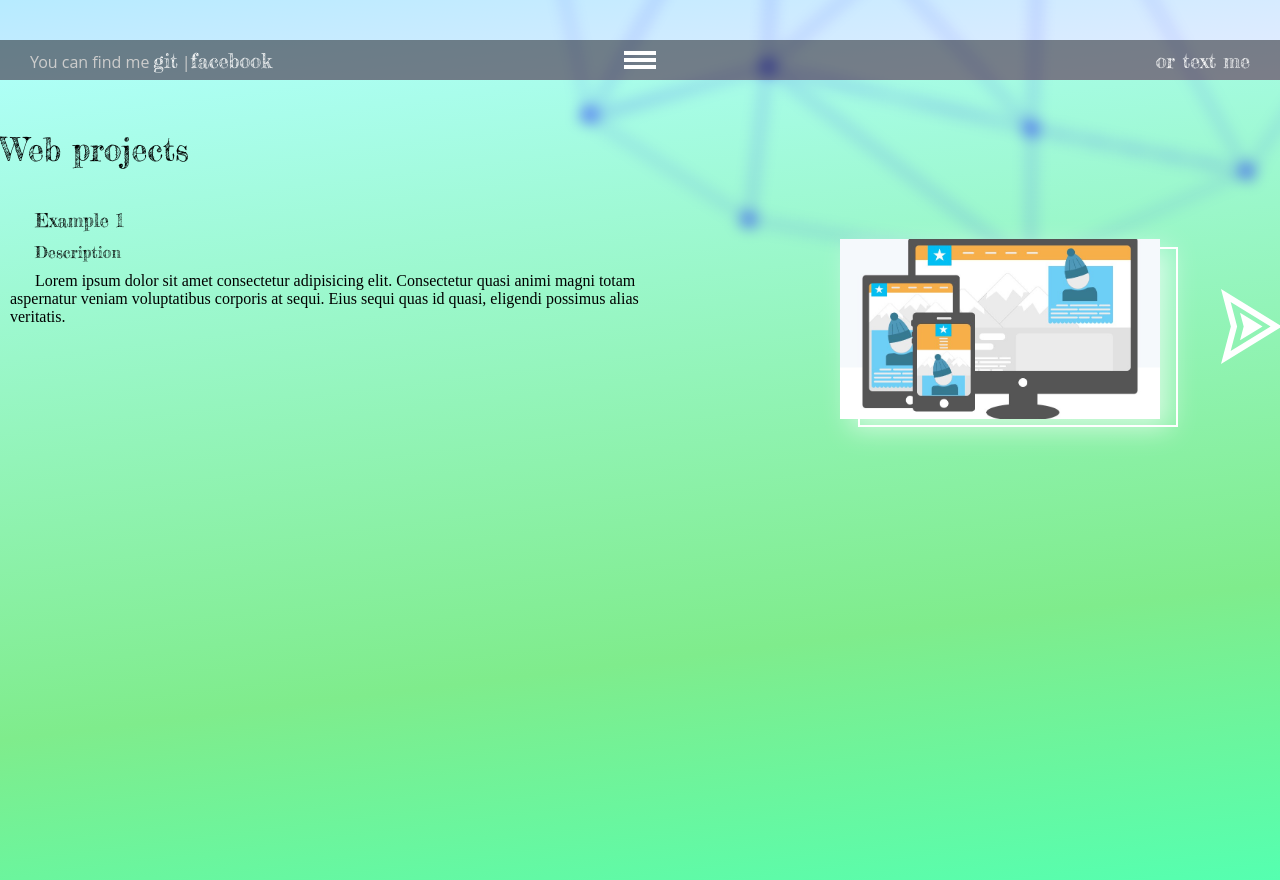
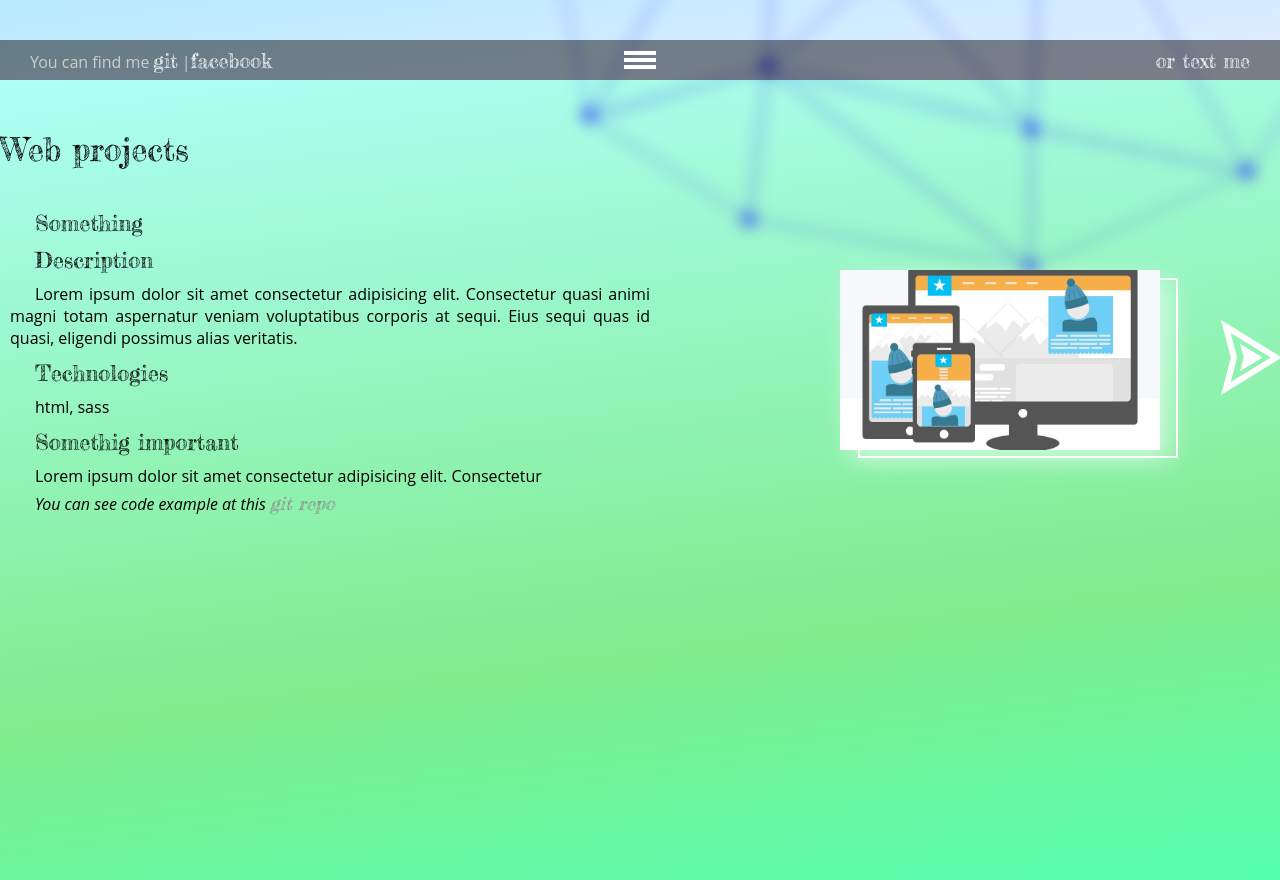
Before and after one commit to RomanFPL/my-profile, a website with bundled scripts: page src/index.html in a window 1280 px wide. Shown: the part 720-1600 px from the top of the page. Built offline with nearby package versions, Linux system fonts and the light colour scheme; animation ran at ten frames a second.

Commit message:
Create project constructor & classes

```diff
--- a/src/assets/sass/_header.sass
+++ b/src/assets/sass/_header.sass
@@ -78,10 +78,3 @@ nav
                 font-weight: 400
                 line-height: 18px
                 color: #cccccc
-            a
-                color: #ffffff
-                transition: all ease-in-out .5s
-                text-decoration: none
-                &:hover
-                    color:#500da7
-                    transition: all ease-in-out .5s
--- a/src/assets/sass/_works.sass
+++ b/src/assets/sass/_works.sass
@@ -8,8 +8,17 @@
         font-size: 32px
     h3, h4
         margin: 10px 10px 10px 25px
+        font-size: 22px
     p
         text-indent: 25px
+        line-height: 22px
+        margin: 5px 0
+        text-align: justify
+    a
+        font-size: 18px
+        color: #888888
+    span
+        font-style: italic
 
 .wrap-prjects
     min-height: 40vh
@@ -64,66 +73,3 @@
         &:hover
             margin: 0 0 0 2%
             transition: all 1s
-
-// .imgworks img, .img-project img
-//     position: relative
-//     z-index: 2
-//     margin: 0 0 0 3%
-//     width: 320px
-//     height: 180px
-//     object-fit: cover
-//     box-shadow: 10px 10px 22px #FFFFFF44
-
-
-// .imgworks,  .img-project
-//     position: relative
-//     margin: 0 0 0 3%
-//     width: 320px
-//     height: 180px
-//     object-fit: cover
-//     cursor: pointer
-
-
-// .imgworks:last-child
-//     padding-right: 3%
-
-
-
-
-
-
-// .imgworks:hover .border-around,  .img-project:hover .border-around
-//     transform: rotate(3deg)
-//     transition: all 1s
-
-
-
-
-
-
-// .description h4, h3, p
-//     margin-bottom: 15px
-//     text-align: justify
-
-
-// .description, .presentation
-//     box-sizing: border-box
-//     width: 50%
-//     padding: 10px
-
-
-// .presentation
-//     display: flex
-//     justify-content: center
-//     align-items: center
-//     position: relative
-//     .go-to
-//         position: absolute
-//         right: 15px
-//         bottom: 15px
-//         margin: 0 2% 0 0
-//         transition: all 1s
-//         cursor: pointer
-//         &:hover
-//             margin: 0 0 0 2%
-//             transition: all 1s
--- a/src/assets/sass/style.sass
+++ b/src/assets/sass/style.sass
@@ -26,6 +26,16 @@ a
 	line-height: 20px
 	font-weight: 500
 	line-height: initial
+	color: #ffffff
+	transition: all ease-in-out .5s
+	text-decoration: none
+	&:hover
+		color:#500da7
+		transition: all ease-in-out .5s
+
+p, span
+	font-family: "Open Sans"
+
 
 section
 	min-height: 100vh
--- a/src/js/main.js
+++ b/src/js/main.js
@@ -14,7 +14,19 @@ const projObj = {
     id: 1,
     name: "Something",
     descMain: "Lorem ipsum dolor sit amet consectetur adipisicing elit. Consectetur quasi animi magni totam aspernatur veniam voluptatibus corporis at sequi. Eius sequi quas id quasi, eligendi possimus alias veritatis.",
-    imgPath: "./assets/img/no-photo.jpeg"
+    imgPath: "./assets/img/no-photo.jpeg",
+    projectLocation: "#",
+    gitLink: "https://github.com/",
+    addFields: [
+        {
+        name: "Technologies",
+        desc: "html, sass"
+        },
+        {
+        name: "Somethig important",
+        desc: "Lorem ipsum dolor sit amet consectetur adipisicing elit. Consectetur "
+        }
+    ]
 }
 
 
--- a/src/js/modules/createProject.js
+++ b/src/js/modules/createProject.js
@@ -9,17 +9,18 @@ export default class CreateProject {
         newProject.classList.add("wrap-prjects");
         newProject.innerHTML = `
                <div class="description">
-                    <h3>Example 1</h3>
+                    <h3>${this.propObj.name}</h3>
                     <h4>Description</h4>
-                    <p>Lorem ipsum dolor sit amet consectetur adipisicing elit. Consectetur quasi animi magni totam aspernatur veniam voluptatibus corporis at sequi. Eius sequi quas id quasi, eligendi possimus alias veritatis.
-                    </p>
+                    <p>${this.propObj.descMain}</p>
+                    ${this.propObj.addFields && this.propObj.addFields.map( field => `<h3>${field.name}</h3><p>${field.desc}</p>`).join("")}
+                    <p><span>You can see code example at this <a href=${this.propObj.gitLink} target="_blank" rel="noopener noreferrer">git repo</a></span></p>
                 </div>
                 <div class="presentation">
                     <div class="img-project">
-                        <img src="./assets/img/no-photo.jpeg"  alt="">
+                        <img src=${this.propObj.imgPath}  alt="">
                         <div class="border-around"></div>
                     </div>
-                    <a  class="go-to" href="#"><img src="./assets/icons/arrow.svg"  alt="arrow"></a>
+                    <a  class="go-to" href=${this.propObj.projectLocation}><img src="./assets/icons/arrow.svg"  alt="arrow"></a>
                 </div>`
         console.log(this.propObj)
         this.parent.append(newProject);
```
Also changed, not shown: README.md, src/assets/css/style.min.css.
